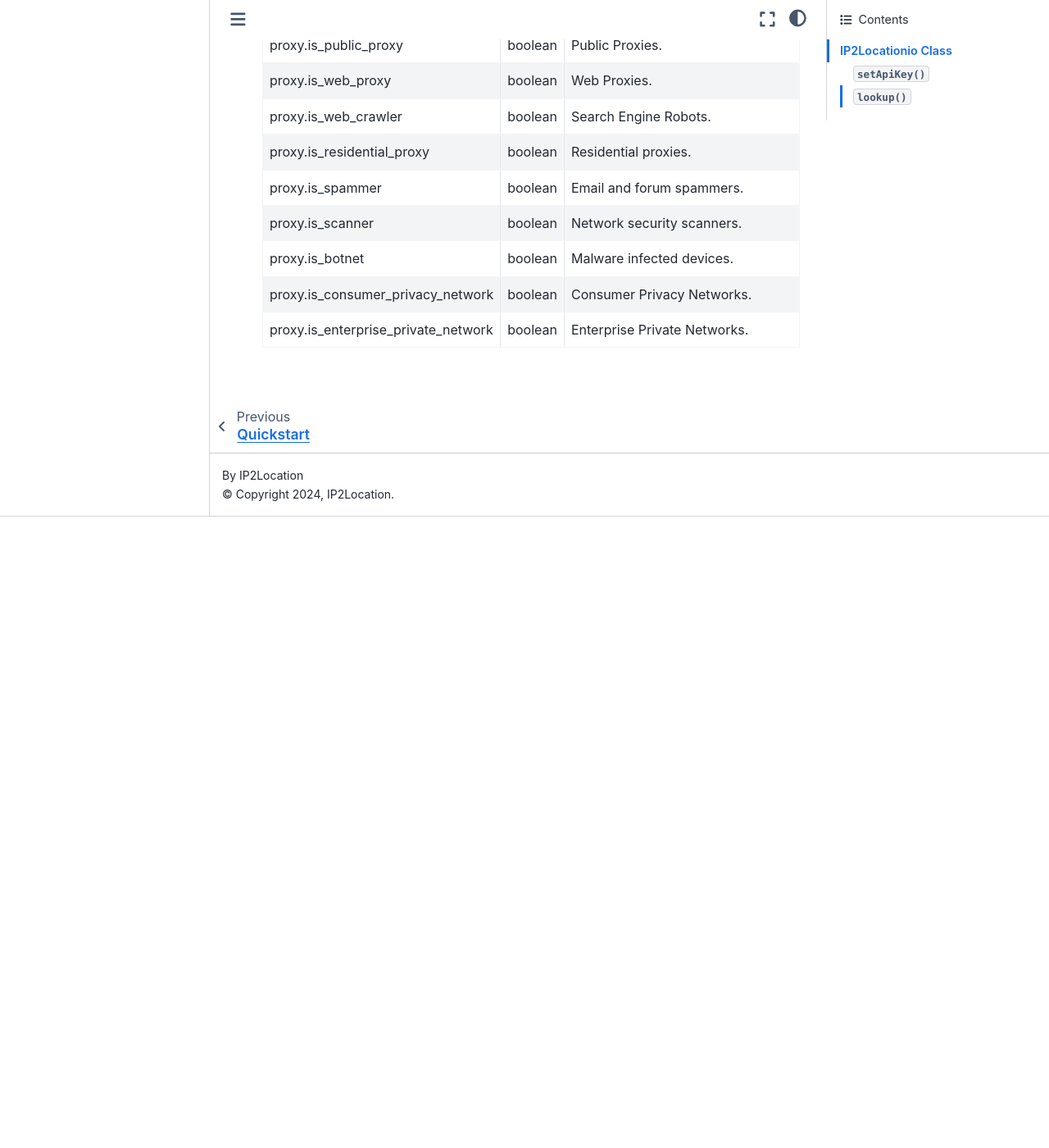
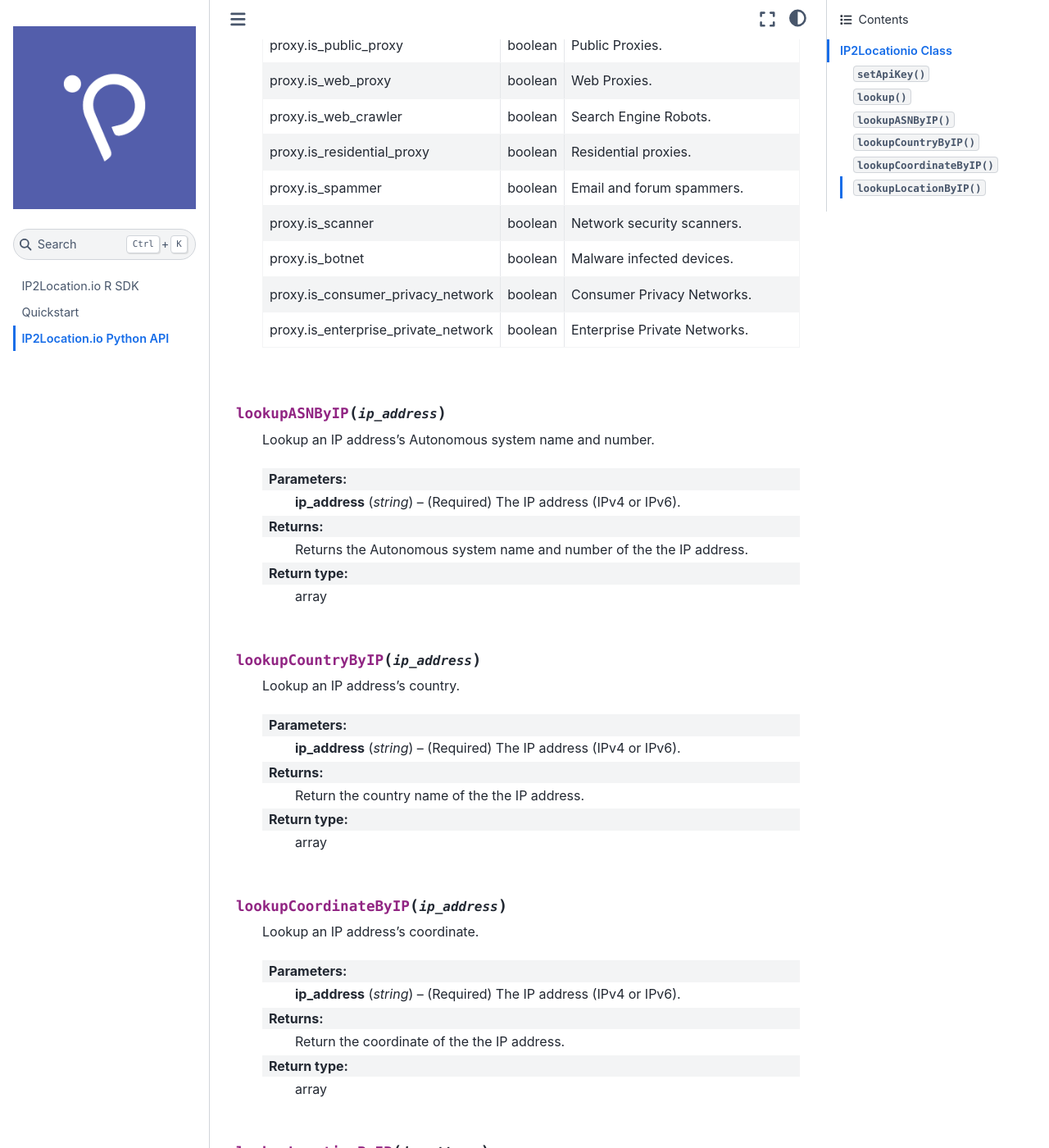
Before and after one commit to ip2location/ip2location-io-r, a Sphinx documentation site: the page built from docs/source/code.md, in a window 1280 px wide and 1400 px high, scrolled down 4994 px. Shown: the whole window at 82% size. Built offline with Sphinx 7.4.7 and the Sphinx Book theme 1.1.4, drawn with Linux system fonts in a browser that asks for light colours; before the commit the page ends 5624 px from its top, so only the background shows below that; some of the changed text lies outside the part shown.

Commit message:
New features introduced.
- Added new functions
- Minor modifications to pass manual review in CRAN.

````diff
--- a/docs/source/code.md
+++ b/docs/source/code.md
@@ -92,3 +92,35 @@
 |proxy.is_consumer_privacy_network|boolean|Consumer Privacy Networks.|
 |proxy.is_enterprise_private_network|boolean|Enterprise Private Networks.|
 ```
+
+```{py:function} lookupASNByIP(ip_address)
+Lookup an IP address's Autonomous system name and number.
+
+:param string ip_address: (Required) The IP address (IPv4 or IPv6).
+:return: Returns the Autonomous system name and number of the the IP address.
+:rtype: array
+```
+
+```{py:function} lookupCountryByIP(ip_address)
+Lookup an IP address's country.
+
+:param string ip_address: (Required) The IP address (IPv4 or IPv6).
+:return: Return the country name of the the IP address.
+:rtype: array
+```
+
+```{py:function} lookupCoordinateByIP(ip_address)
+Lookup an IP address's coordinate.
+
+:param string ip_address: (Required) The IP address (IPv4 or IPv6).
+:return: Return the coordinate of the the IP address.
+:rtype: array
+```
+
+```{py:function} lookupLocationByIP(ip_address)
+Lookup an IP address's location in text.
+
+:param string ip_address: (Required) The IP address (IPv4 or IPv6).
+:return: Return the location of the the IP address in text.
+:rtype: array
+```
````
Also changed, not shown: 8 other files.
